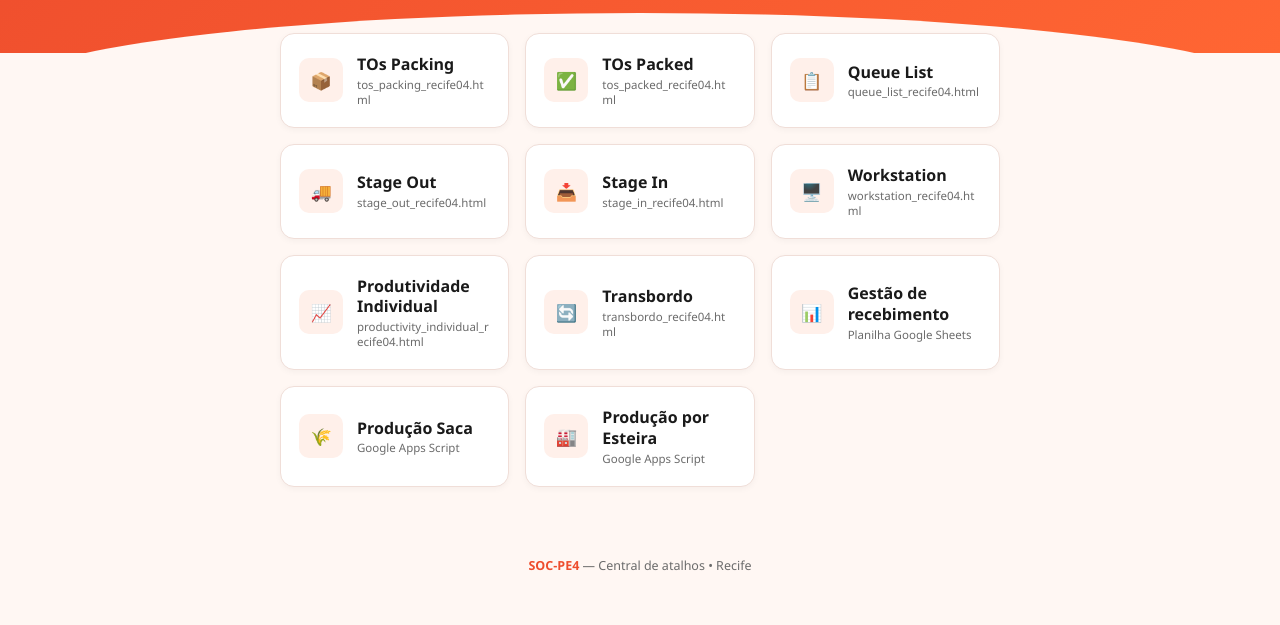
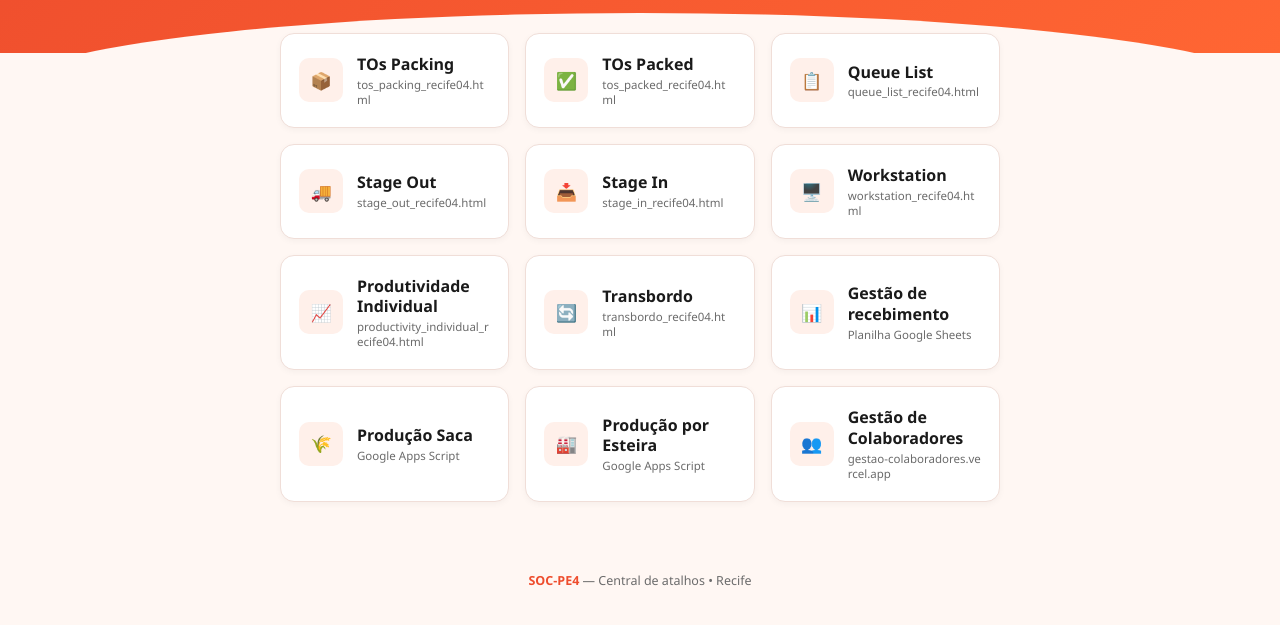
Before and after one commit to feitoza-shopee/Central-PE4, a plain HTML site: page index.html in a window 1280 px wide. Shown: the part 171-796 px from the top of the page. Drawn offline with Linux system fonts and the light colour scheme.

Commit message:
Add link for Gestão de Colaboradores card

```diff
--- a/index.html
+++ b/index.html
@@ -265,6 +265,14 @@
         <div class="card-url">Google Apps Script</div>
       </div>
     </a>
+
+    <a class="card" href="https://gestao-colaboradores.vercel.app/colaboradores" target="_blank" rel="noopener">
+      <div class="icon">👥</div>
+      <div>
+        <div class="card-label">Gestão de Colaboradores</div>
+        <div class="card-url">gestao-colaboradores.vercel.app</div>
+      </div>
+    </a>
   </div>
 </main>
 
```
